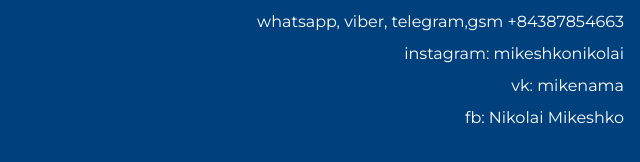
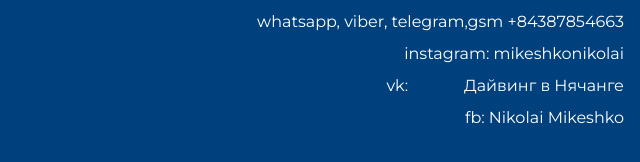
Before and after one commit to mikenama/first-attempt, a plain HTML site: page index.html in a window 1280 px wide. Shown: the part 2318-2480 px from the top of the page, 640-1280 px from the left. Drawn offline with nearby package versions, Linux system fonts and the light colour scheme.

Commit message:
upgrade main page

```diff
--- a/index.html
+++ b/index.html
@@ -49,7 +49,7 @@
        <ul>
         <li>whatsapp, viber, telegram,gsm +84387854663
         <li>instagram: mikeshkonikolai
-        <li>vk: mikenama
+        <li>vk:<a href="https://vk.com/divingvietnamnhatrang">Дайвинг в Нячанге</a>
         <li>fb: Nikolai Mikeshko
        </ul>
       </div>
```
